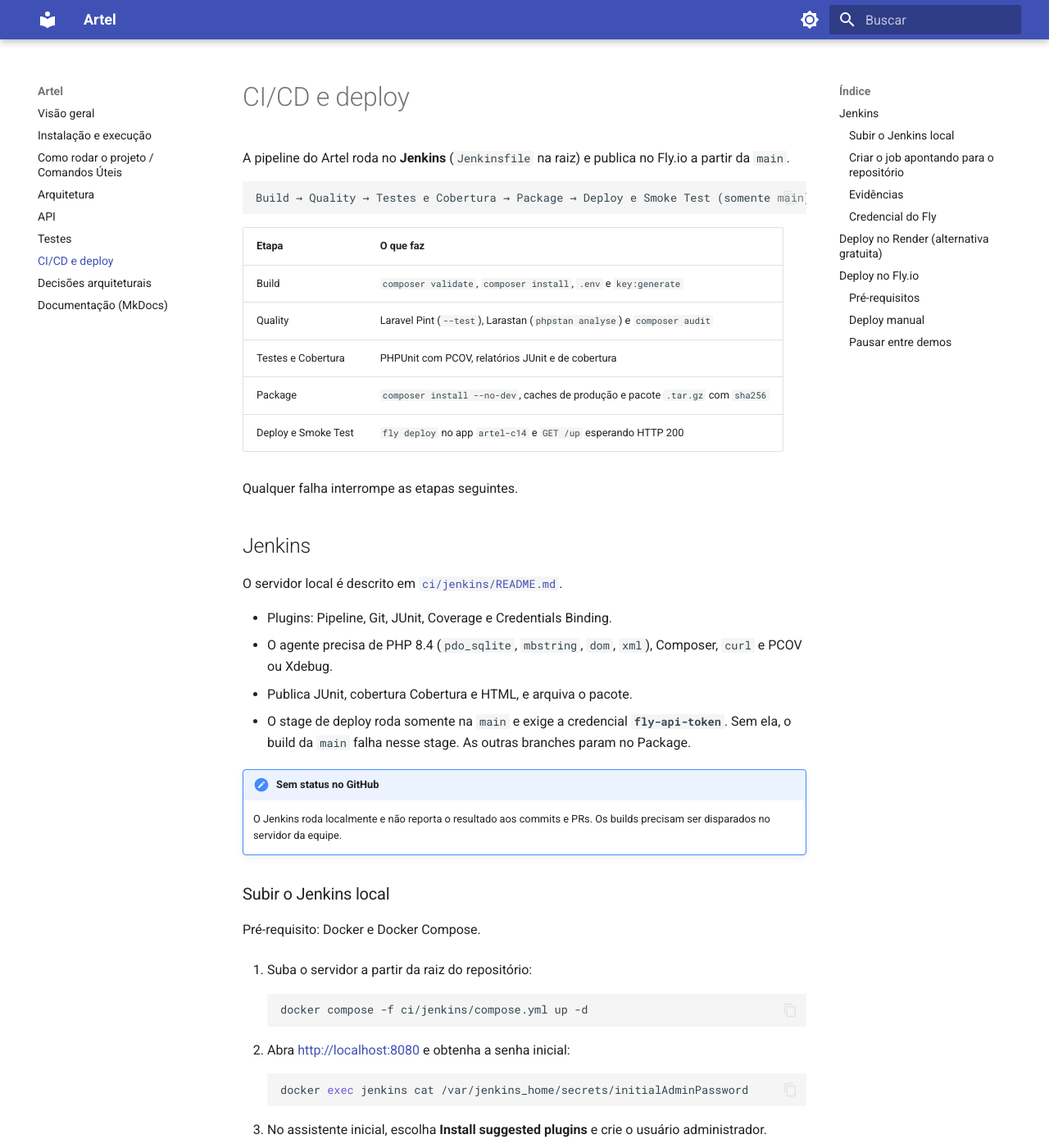
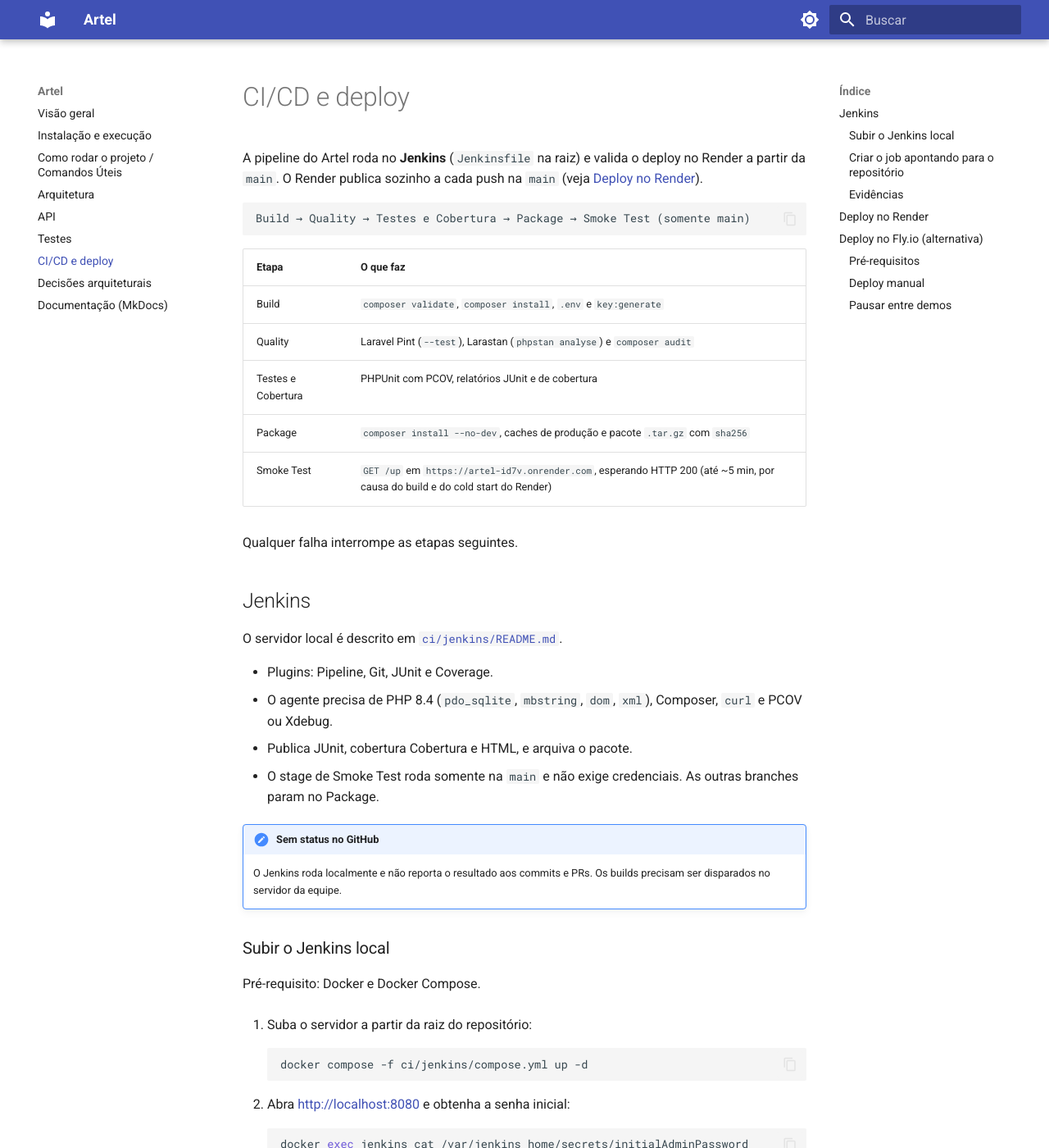
Before and after one commit to C14-Inatel-2026-2/Artel, an MkDocs documentation site: the page built from docs/ci-cd.md, in a window 1280 px wide and 1400 px high. Shown: the whole window at 82% size. Built offline with MkDocs 1.6.1 and Material for MkDocs 9.7.7, drawn with Linux system fonts in a browser that asks for light colours; some of the changed text lies outside the part shown.

Commit message:
docs: deploy no Render como principal e smoke test no Jenkins
- README e docs: demo em https://artel-id7v.onrender.com (Render + Postgres)
- Jenkinsfile: remove deploy via flyctl; stage vira Smoke Test do Render
- docs/ci-cd.md: Fly.io passa a alternativa manual; remove credencial fly-api-token

````diff
--- a/docs/ci-cd.md
+++ b/docs/ci-cd.md
@@ -1,9 +1,9 @@
 # CI/CD e deploy
 
-A pipeline do Artel roda no **Jenkins** (`Jenkinsfile` na raiz) e publica no Fly.io a partir da `main`.
+A pipeline do Artel roda no **Jenkins** (`Jenkinsfile` na raiz) e valida o deploy no Render a partir da `main`. O Render publica sozinho a cada push na `main` (veja [Deploy no Render](#deploy-no-render)).
 
 ```text
-Build → Quality → Testes e Cobertura → Package → Deploy e Smoke Test (somente main)
+Build → Quality → Testes e Cobertura → Package → Smoke Test (somente main)
 ```
 
 | Etapa | O que faz |
@@ -12,7 +12,7 @@ Build → Quality → Testes e Cobertura → Package → Deploy e Smoke Test (so
 | Quality | Laravel Pint (`--test`), Larastan (`phpstan analyse`) e `composer audit` |
 | Testes e Cobertura | PHPUnit com PCOV, relatórios JUnit e de cobertura |
 | Package | `composer install --no-dev`, caches de produção e pacote `.tar.gz` com `sha256` |
-| Deploy e Smoke Test | `fly deploy` no app `artel-c14` e `GET /up` esperando HTTP 200 |
+| Smoke Test | `GET /up` em `https://artel-id7v.onrender.com`, esperando HTTP 200 (até ~5 min, por causa do build e do cold start do Render) |
 
 Qualquer falha interrompe as etapas seguintes.
 
@@ -20,10 +20,10 @@ Qualquer falha interrompe as etapas seguintes.
 
 O servidor local é descrito em [`ci/jenkins/README.md`](https://github.com/C14-Inatel-2026-2/Artel/blob/main/ci/jenkins/README.md).
 
-- Plugins: Pipeline, Git, JUnit, Coverage e Credentials Binding.
+- Plugins: Pipeline, Git, JUnit e Coverage.
 - O agente precisa de PHP 8.4 (`pdo_sqlite`, `mbstring`, `dom`, `xml`), Composer, `curl` e PCOV ou Xdebug.
 - Publica JUnit, cobertura Cobertura e HTML, e arquiva o pacote.
-- O stage de deploy roda somente na `main` e exige a credencial **`fly-api-token`**. Sem ela, o build da `main` falha nesse stage. As outras branches param no Package.
+- O stage de Smoke Test roda somente na `main` e não exige credenciais. As outras branches param no Package.
 
 !!! note "Sem status no GitHub"
     O Jenkins roda localmente e não reporta o resultado aos commits e PRs. Os builds precisam ser disparados no servidor da equipe.
@@ -45,9 +45,8 @@ Pré-requisito: Docker e Docker Compose.
     ```
 
 3. No assistente inicial, escolha **Install suggested plugins** e crie o usuário administrador.
-4. Em **Manage Jenkins → Plugins**, confirme os plugins **Pipeline**, **Git**, **JUnit**, **Coverage** e **Credentials Binding**.
+4. Em **Manage Jenkins → Plugins**, confirme os plugins **Pipeline**, **Git**, **JUnit** e **Coverage**.
 5. Garanta as ferramentas no agente que executa o job (`agent any`: por padrão, o próprio controller). A imagem `jenkins/jenkins:lts` não traz PHP 8.4 (`pdo_sqlite`, `mbstring`, `dom`, `xml`), Composer, `curl` nem PCOV/Xdebug, então instale esses itens no container ou configure um agente que já os tenha.
-6. Cadastre a credencial `fly-api-token` (veja [Credencial do Fly](#credencial-do-fly)). Ela só é necessária para o deploy na `main`.
 
 ### Criar o job apontando para o repositório
 
@@ -67,36 +66,26 @@ Build **#6** da pipeline no Jenkins local, com todos os estágios até o *Packag
 
 Os builds #1 a #5, em vermelho, são as falhas encontradas e corrigidas na pipeline (formatação e tipagem no *Quality* e erros no *Package*).
 
-!!! note "Deploy e Smoke Test"
-    O estágio só roda na branch `main` e exige a credencial `fly-api-token`, por isso aparece vazio neste build, executado em uma branch de correção.
+!!! note "Smoke Test"
+    O estágio só roda na branch `main`, por isso aparece vazio neste build, executado em uma branch de correção.
 
-### Credencial do Fly
+## Deploy no Render
 
-1. Gere um token de deploy:
-
-    ```bash
-    fly tokens create deploy -x 999999h -a artel-c14
-    ```
-
-2. No Jenkins: **Manage Jenkins → Credentials → Add**, tipo **Secret text**, ID **`fly-api-token`** (exato), com o token como valor.
-
-## Deploy no Render (alternativa gratuita)
-
-O repositório inclui um [`render.yaml`](https://github.com/C14-Inatel-2026-2/Artel/blob/main/render.yaml) (Blueprint) com o app em Docker e um Postgres, ambos no plano gratuito. O app usa Postgres no Render (`DB_CONNECTION=pgsql`) porque o disco do plano gratuito é efêmero e apagaria o SQLite a cada reinício.
+A demo pública roda no Render, em **https://artel-id7v.onrender.com**. O repositório inclui um [`render.yaml`](https://github.com/C14-Inatel-2026-2/Artel/blob/main/render.yaml) (Blueprint) com o app em Docker e um Postgres, ambos no plano gratuito. O app usa Postgres no Render (`DB_CONNECTION=pgsql`) porque o disco do plano gratuito é efêmero e apagaria o SQLite a cada reinício.
 
 1. Crie uma conta em [render.com](https://render.com) e conecte o GitHub.
 2. **New → Blueprint**, selecione o repositório e a branch `main`.
 3. Confirme os recursos `artel` (web) e `artel-db` (Postgres) e clique em **Apply**.
-4. Aguarde o build. A URL fica no formato `https://artel.onrender.com`. Teste com `GET /up`.
+4. Aguarde o build. Teste com `GET /up`. Depois disso, cada push na `main` dispara um novo deploy automaticamente.
 
 !!! warning "Limites do plano gratuito"
     - O serviço **dorme após 15 minutos sem acesso**; a primeira requisição leva de 30 a 60 segundos. Abra o app alguns minutos antes de uma apresentação.
     - O Postgres gratuito **expira 30 dias após a criação**, e só pode existir um por conta.
     - O disco do serviço é efêmero. Dados ficam apenas no Postgres.
 
-## Deploy no Fly.io
+## Deploy no Fly.io (alternativa)
 
-A demo fica em **https://artel-c14.fly.dev** (região `gru`). Health check: `GET /up`.
+O repositório mantém a configuração do Fly.io (`fly.toml`) como alternativa ao Render. A pipeline **não** publica mais no Fly: o deploy abaixo é manual. Instância anterior: **https://artel-c14.fly.dev** (região `gru`).
 
 !!! warning "Ambiente de demonstração"
     A API pública exige login e restringe o acesso aos grupos do usuário, mas é um ambiente de demonstração. Não use dados reais nesse ambiente.
@@ -133,7 +122,7 @@ fly scale count 0 --app artel-c14 --yes
 
 A URL fica indisponível até religar. O volume `artel_data` (1 GB) continua existindo e tem um custo mínimo de armazenamento (~US$ 0,15/mês). Para eliminar esse custo, apague o volume ou o app (`fly apps destroy artel-c14`), o que também remove o SQLite da demo.
 
-Um novo build da `main` no Jenkins religa o app. Para religar manualmente:
+Para religar:
 
 ```bash
 fly deploy --app artel-c14
````
Also changed, not shown: README.md (+6 -5 lines), docs/decisoes.md (+2 -2 lines), docs/instalacao.md (+1 -1 lines), 1 other file.
